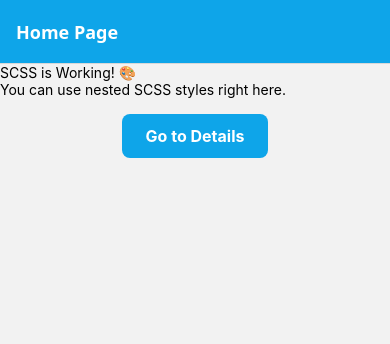
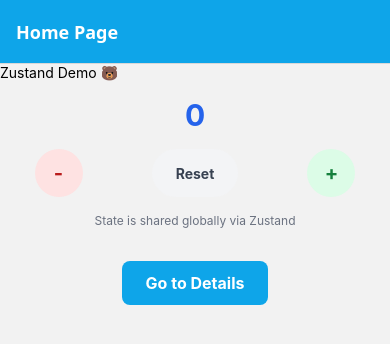
Before and after one commit to sontn2411/watch-movie-mobile-app, a React Native app: screen /Home in a window 390 px wide. Shown: the top 344 px of the page. Built offline with nearby package versions, Linux system fonts and the light colour scheme.

Commit message:
feat : add state zustan

```diff
--- a/package.json
+++ b/package.json
@@ -24,7 +24,8 @@
     "react-native-screens": "^4.24.0",
     "react-native-worklets": "^0.7.4",
     "sass": "^1.98.0",
-    "tailwindcss": "^3.4.19"
+    "tailwindcss": "^3.4.19",
+    "zustand": "^5.0.12"
   },
   "devDependencies": {
     "@babel/core": "^7.25.2",
--- a/src/screens/HomeScreen.tsx
+++ b/src/screens/HomeScreen.tsx
@@ -1,28 +1,57 @@
 import React from 'react';
-import { View, Text } from 'react-native';
+import { View, Text, TouchableOpacity } from 'react-native';
 import { useSafeAreaInsets } from 'react-native-safe-area-context';
 import Button from '@/components/common/Button';
 import { RootStackParamList } from '@/navigation/RootNavigator';
 import { NativeStackScreenProps } from '@react-navigation/native-stack';
 import styles from '@/styles/screens/Home.scss';
+import { useTestStore } from '@/store/useTestStore';
 
 type Props = NativeStackScreenProps<RootStackParamList, 'Home'>;
 
 export default function HomeScreen({ navigation }: Props) {
   const insets = useSafeAreaInsets();
+  const { count, increment, decrement, reset } = useTestStore();
 
   return (
     <View style={[styles['home-container'], { paddingTop: insets.top, paddingBottom: insets.bottom }]}>
       <View style={styles.card}>
         <Text style={styles['card-title']}>
-          SCSS is Working! 🎨
+          Zustand Demo 🐻
         </Text>
-        <Text style={styles['card-text']}>
-          You can use nested SCSS styles right here.
+        <Text className="text-3xl font-bold text-center my-4 text-blue-600">
+          {count}
+        </Text>
+
+        <View className="flex-row justify-around mb-4">
+          <TouchableOpacity
+            className="bg-red-100 p-3 rounded-full w-12 h-12 items-center justify-center"
+            onPress={decrement}
+          >
+            <Text className="text-red-700 font-bold text-xl">-</Text>
+          </TouchableOpacity>
+
+          <TouchableOpacity
+            className="bg-gray-100 p-3 rounded-full px-6 items-center justify-center"
+            onPress={reset}
+          >
+            <Text className="text-gray-700 font-bold">Reset</Text>
+          </TouchableOpacity>
+
+          <TouchableOpacity
+            className="bg-green-100 p-3 rounded-full w-12 h-12 items-center justify-center"
+            onPress={increment}
+          >
+            <Text className="text-green-700 font-bold text-xl">+</Text>
+          </TouchableOpacity>
+        </View>
+
+        <Text className="text-gray-500 text-center text-xs">
+          State is shared globally via Zustand
         </Text>
       </View>
 
-      <View className="items-center mt-4">
+      <View className="items-center mt-8">
         <Button
           title="Go to Details"
           onPress={() => navigation.navigate('Details', { id: 'MOVIE-001', title: 'Spider-Man: No Way Home' })}
--- /dev/null
+++ b/src/store/useTestStore.ts
@@ -0,0 +1,15 @@
+import { create } from 'zustand';
+
+interface TestStore {
+  count: number;
+  increment: () => void;
+  decrement: () => void;
+  reset: () => void;
+}
+
+export const useTestStore = create<TestStore>((set) => ({
+  count: 0,
+  increment: () => set((state) => ({ count: state.count + 1 })),
+  decrement: () => set((state) => ({ count: state.count - 1 })),
+  reset: () => set({ count: 0 }),
+}));
```
Also changed, not shown: 1 other file (tests, documents, lock files or other folders).
